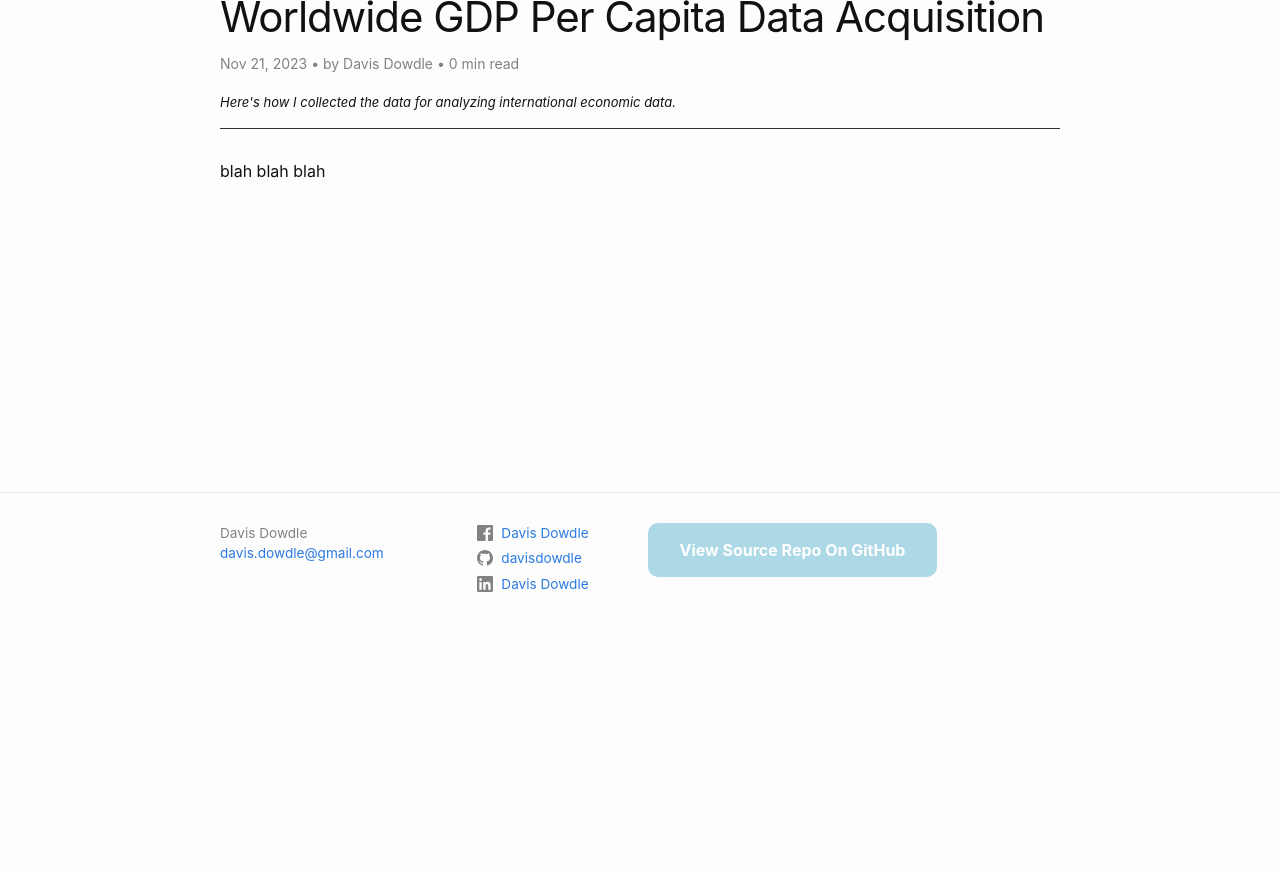
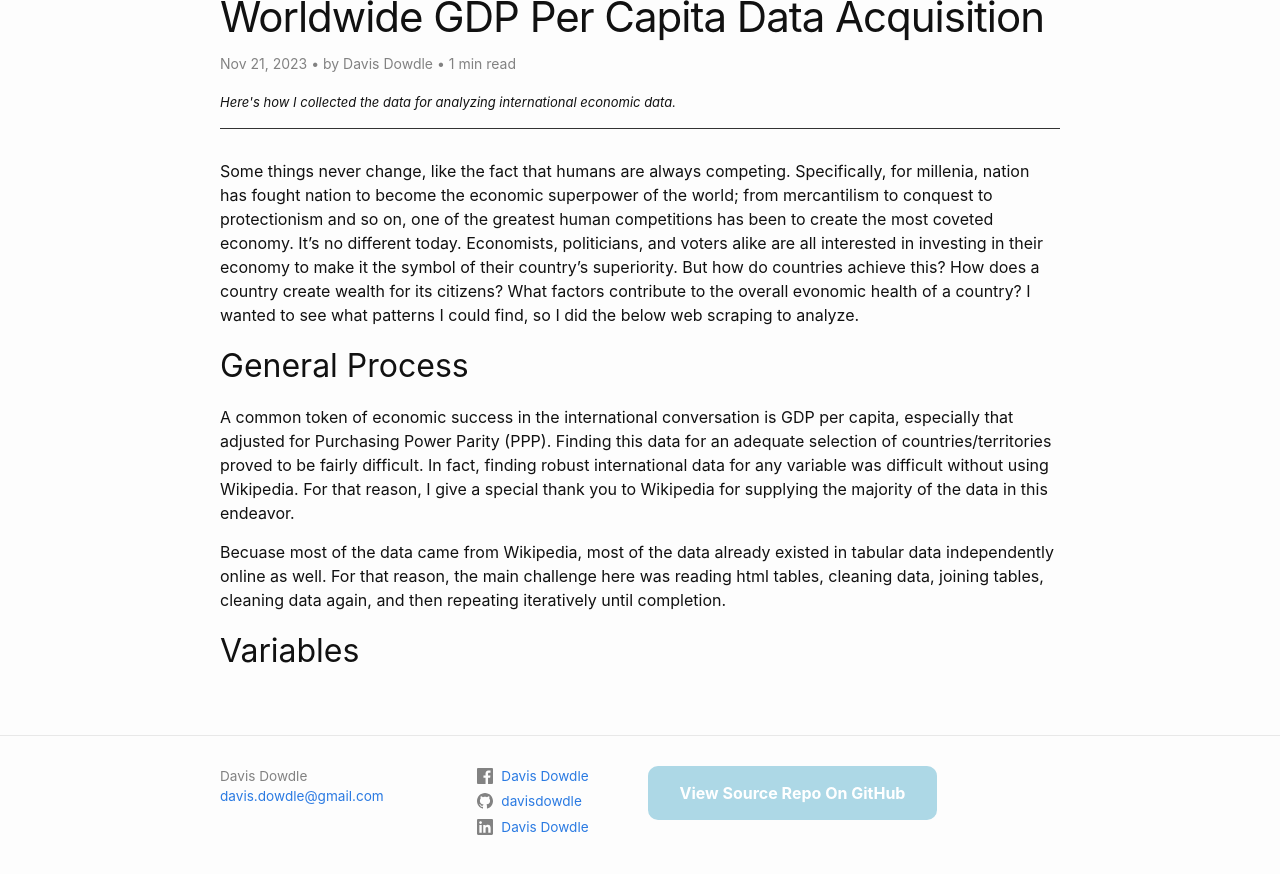
Before and after one commit to davisdowdle/davisdowdle.github.io, a Jekyll site: the page built from _posts/2023-11-21-data-collection.md, in a window 1280 px wide, cut to the strip 246-1143 px from the top of the page. Shown: the top 874 px of the strip. Built offline with Jekyll 4.4.1, drawn with Linux system fonts in a browser that asks for light colours; comment, search, counter and statistics services are not loaded; before the commit the page ends 900 px from its top, so only the background shows below that.

Commit message:
Acquisition general info

```diff
--- a/_posts/2023-11-21-data-collection.md
+++ b/_posts/2023-11-21-data-collection.md
@@ -6,4 +6,12 @@ description: Here's how I collected the data for analyzing international economi
 image: "https://upload.wikimedia.org/wikipedia/commons/e/ee/Map_of_countries_by_GDP_%28nominal%29_per_capita_in_2023.svg"
 ---
 
-blah blah blah
+Some things never change, like the fact that humans are always competing. Specifically, for millenia, nation has fought nation to become the economic superpower of the world; from mercantilism to conquest to protectionism and so on, one of the greatest human competitions has been to create the most coveted economy. It's no different today. Economists, politicians, and voters alike are all interested in investing in their economy to make it the symbol of their country's superiority. But how do countries achieve this? How does a country create wealth for its citizens? What factors contribute to the overall evonomic health of a country? I wanted to see what patterns I could find, so I did the below web scraping to analyze.
+
+## General Process
+
+A common token of economic success in the international conversation is GDP per capita, especially that adjusted for Purchasing Power Parity (PPP). Finding this data for an adequate selection of countries/territories proved to be fairly difficult. In fact, finding robust international data for any variable was difficult without using Wikipedia. For that reason, I give a special thank you to Wikipedia for supplying the majority of the data in this endeavor.
+
+Becuase most of the data came from Wikipedia, most of the data already existed in tabular data independently online as well. For that reason, the main challenge here was reading html tables, cleaning data, joining tables, cleaning data again, and then repeating iteratively until completion.
+
+## Variables
```
